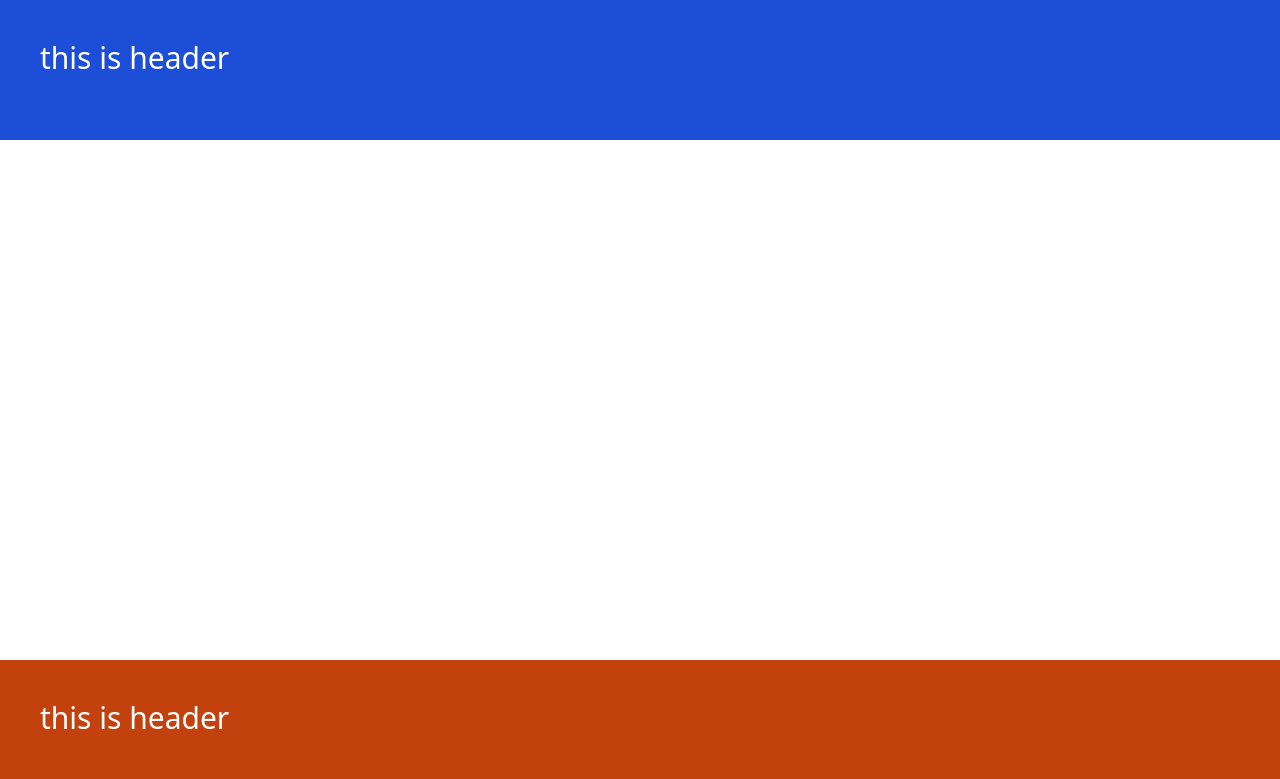
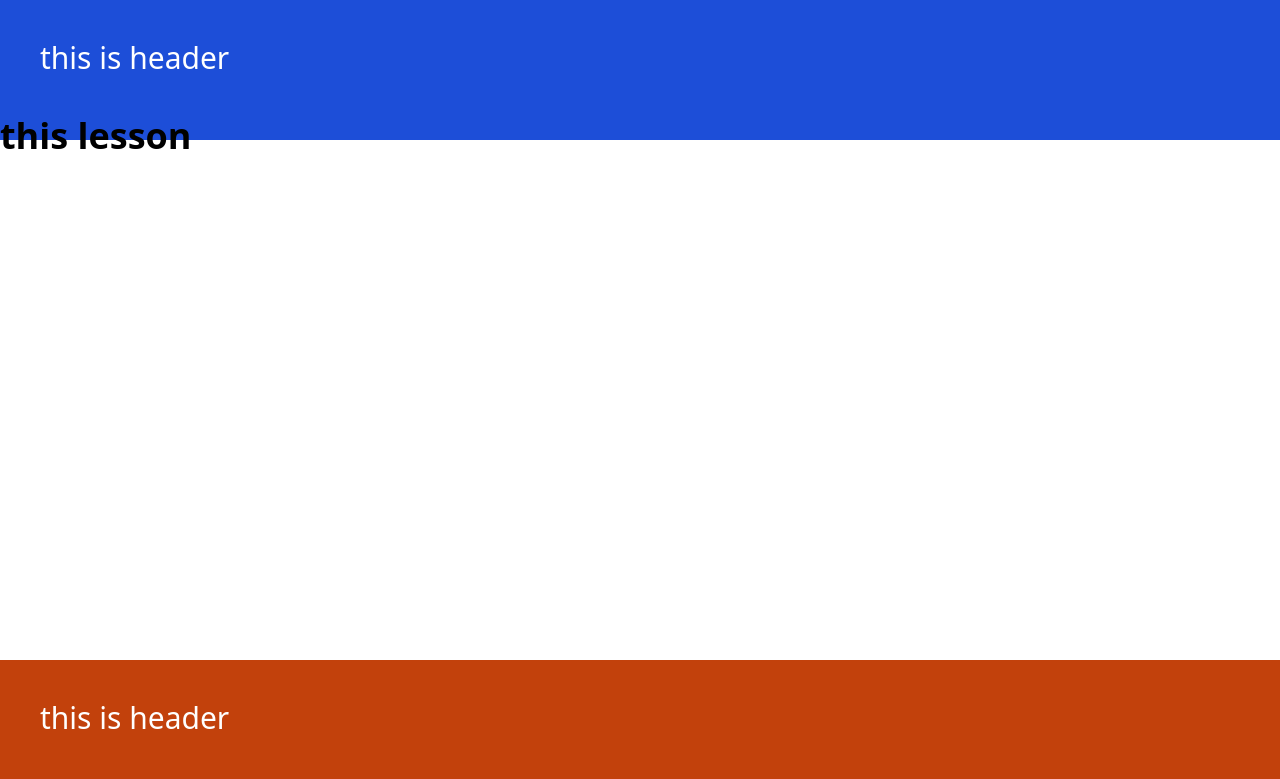
Before and after one commit to NafisaHassan114/lesson, a plain HTML site: page index.html in a window 1280 px wide. Drawn offline with nearby package versions, Linux system fonts and the light colour scheme.

Commit message:
waa code ki development ku socday

```diff
--- a/index.html
+++ b/index.html
@@ -9,6 +9,7 @@
 
     <div class="bg-blue-700 h-[140px] ">
         <h1 class="text-white text-3xl p-10">this is header</h1>
+        <h1 class="font-bold text-4xl">this lesson</h1>
     </div>
     <div class="bg-orange-700 h-[140px] absolute w-full bottom-0 ">
         <h1 class="text-white text-3xl p-10">this is header</h1>
```
